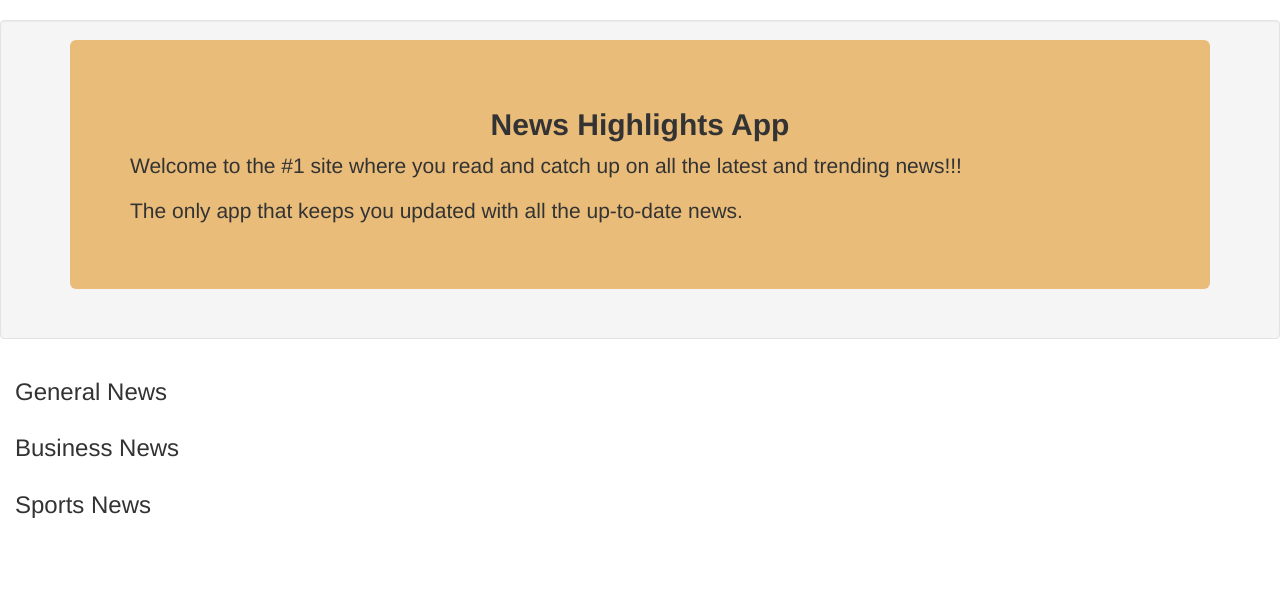
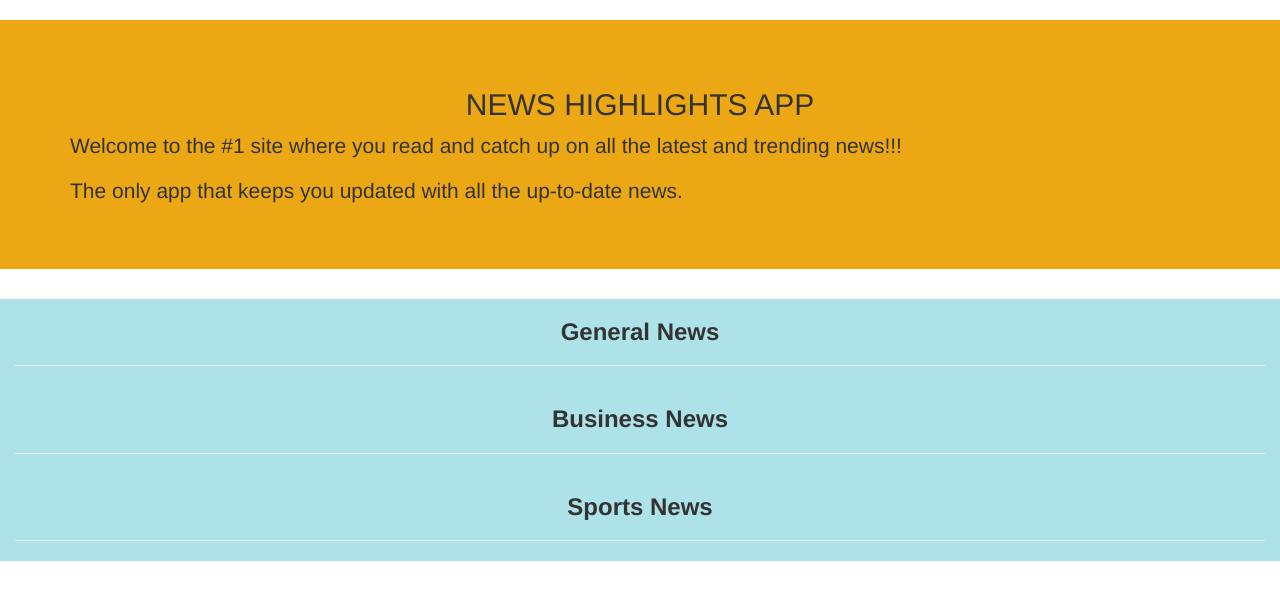
Before and after one commit to Ephraim-Kamau/Newsapp, a Flask app: template app/templates/index.html in a window 1280 px wide. Shown: the part 52-652 px from the top of the page. Run offline with Flask 2, Linux system fonts and the light colour scheme; the template is opened without the code that fills it, so the values that code supplies are empty; some libraries are stand-ins or nearby versions.

Commit message:
Add styling changes to homepage

```diff
--- a/app/templates/index.html
+++ b/app/templates/index.html
@@ -20,22 +20,24 @@
         <!-- Content block -->
         {% block content %}
 
-        <div class = "well">
-            <div class="container">
+        <div class="jumbotron" style = "background-color:rgb(236, 168, 20)">
+                <div class="container">
+                  <h2 class="display-3" style="text-align:center">NEWS HIGHLIGHTS APP</h2>
+                  <p>Welcome to the #1 site where you read and catch up on all the latest and trending news!!!</p>
+                  <p>The only app that keeps you updated with all the up-to-date news.</p>
+                </div>
+              </div>
 
-            <div class = "jumbotron" style="background-color:rgb(233, 188, 122)">
-                <h2 class="jumboheading" style="text-align:center"> <strong>News Highlights App</strong> </h2>
-                    <p class="welcome" >Welcome to the #1 site where you read and catch up on all the latest and trending news!!!</p>
-                    <p class="welcome">The only app that keeps you updated with all the up-to-date news.</p>
-            </div>
-        </div>
-        </div>
 
+
+        <!-- <div class = "jumbotron" style="background-color:rgb(233, 188, 122)"> -->
          <!-- General news section  -->
-         <div class ="container-fluid">
+         <div class ="container-fluid" style = "background-color:rgb(173, 226, 233)">
+
             <div class ="row">
                 <div class ="col-md-12">
-                    <h3> General News</h3>
+                      <h3 style="text-align: center"> <strong>General News</strong></h3>
+                      <hr>
                 </div>
                         <ul>
                              {{ macro.displayNewsList(general) }}
@@ -47,7 +49,8 @@
         <!-- Business news -->
         <div class ="row">
             <div class ="col-md-12">
-                <h3> Business News </h3>
+                <h3 style="text-align: center"> <strong>Business News</strong></h3>
+                <hr>
                 </div>
                 <ul>
                     {{ macro.displayNewsList(business) }}
@@ -58,7 +61,8 @@
         <!--Sports news -->
         <div class ="row">
             <div class ="col-md-12">
-            <h3>Sports News</h3>
+                <h3 style="text-align: center"> <strong>Sports News</strong></h3>
+                <hr>
             </div>
                 <ul>
                   {{ macro.displayNewsList(sports) }}
```
Also changed, not shown: 1 other file.
